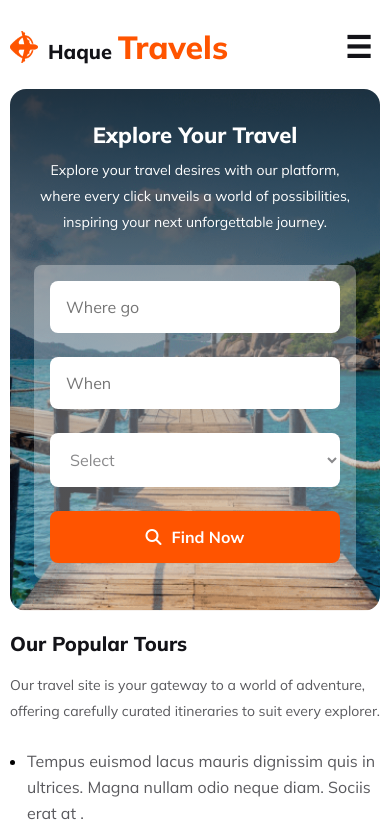
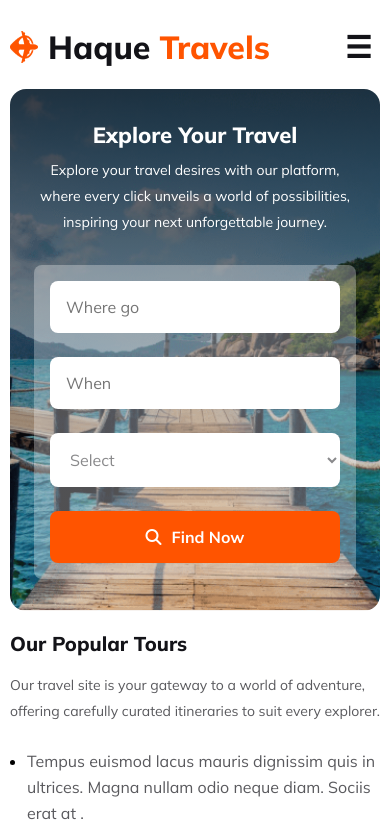
Before and after one commit to haqueashraful/travel-site-design, a plain HTML site: page index.html in a window 390 px wide. Shown: the top 839 px of the page. Drawn offline with Linux system fonts and the light colour scheme.

Commit message:
Problem solve

```diff
--- a/Styles/responsive.css
+++ b/Styles/responsive.css
@@ -22,8 +22,8 @@
         width: 28px;
         height: 32px;
     }
-    .left-side h2{
-        font-size: 20px;
+    .left-side > h2{
+        font-size: 32px;
     }
 
 
```
